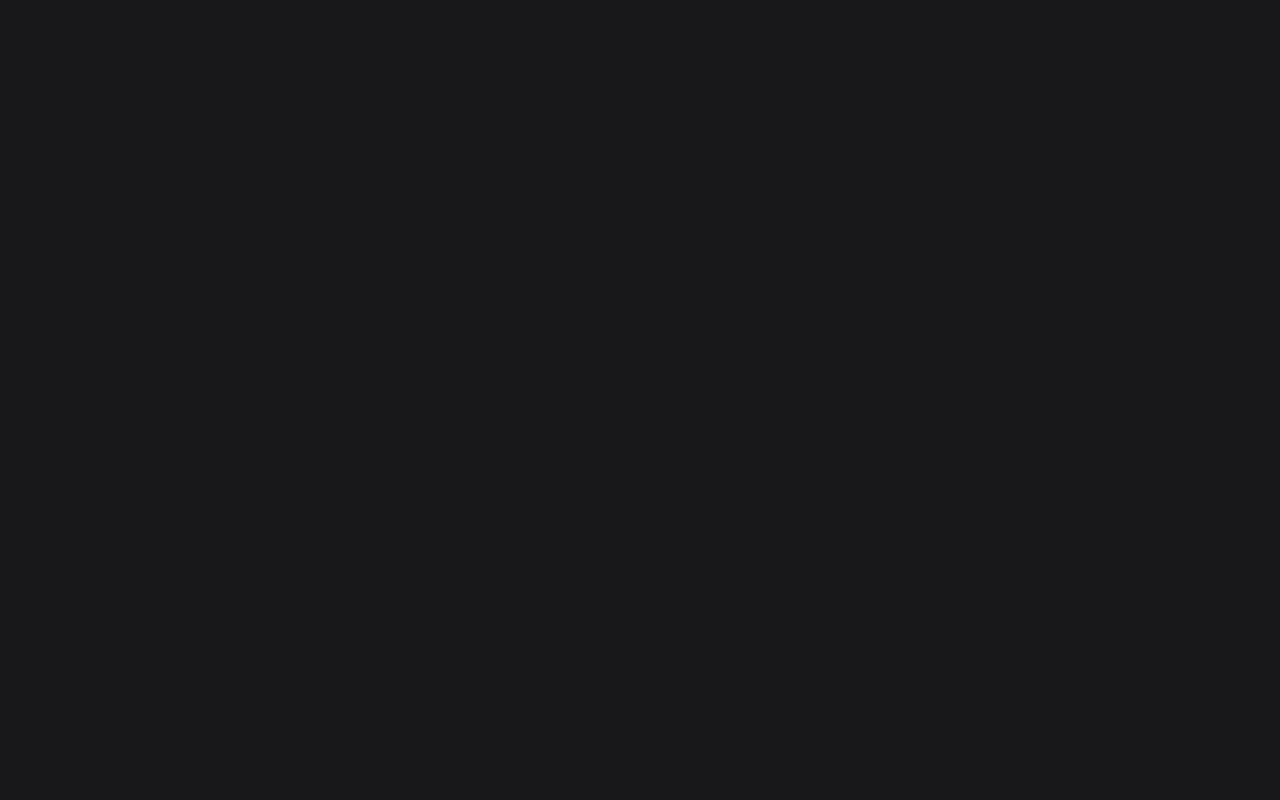
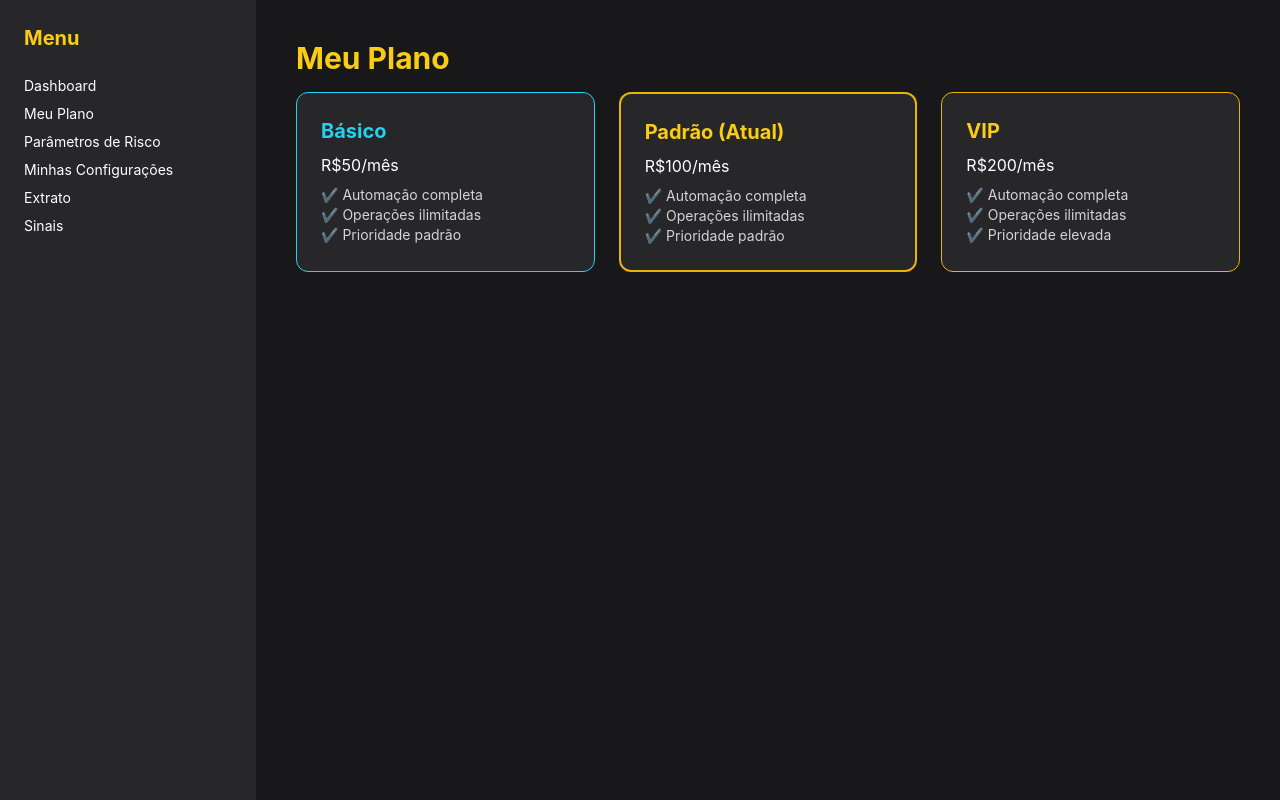
Before and after one commit to coinbitclub/coinbitclub-frontend-premium, a React (Vite) app: page /painel/plano in a window 1280 px wide. Before the commit this address had no page. Built offline with nearby package versions, Linux system fonts and the light colour scheme.

Commit message:
feat: rotas painel do usuário finalizadas

```diff
--- a/src/App.jsx
+++ b/src/App.jsx
@@ -2,14 +2,28 @@ import React from "react";
 import { BrowserRouter as Router, Routes, Route, Navigate } from "react-router-dom";
 import PainelLayout from "./components/PainelLayout";
 import Dashboard from "./pages/painel/Dashboard";
+import Plano from "./pages/painel/Plano";
+import Riscos from "./pages/painel/Riscos";
+import Configuracoes from "./pages/painel/Configuracoes";
+import Extrato from "./pages/painel/Extrato";
+import Sinais from "./pages/painel/Sinais";
 
 export default function App() {
-  const isAuthenticated = true; // substituir por lógica real
+  const isAuthenticated = true; // depois substitua por auth real
+
   return (
     <Router>
       <Routes>
-        <Route path="/painel" element={isAuthenticated ? <PainelLayout /> : <Navigate to="/login" />} >
+        <Route
+          path="/painel"
+          element={isAuthenticated ? <PainelLayout /> : <Navigate to="/login" />}
+        >
           <Route index element={<Dashboard />} />
+          <Route path="plano" element={<Plano />} />
+          <Route path="riscos" element={<Riscos />} />
+          <Route path="configuracoes" element={<Configuracoes />} />
+          <Route path="extrato" element={<Extrato />} />
+          <Route path="sinais" element={<Sinais />} />
         </Route>
       </Routes>
     </Router>
--- a/src/pages/Dashboard.jsx
+++ /dev/null
@@ -1,15 +0,0 @@
-import React from "react";
-
-export default function Dashboard() {
-  return (
-    <div className="p-6 text-white">
-      <h1 className="text-3xl font-bold mb-6">Dashboard</h1>
-      <div className="grid grid-cols-2 md:grid-cols-4 gap-4">
-        <div className="bg-zinc-800 p-4 rounded">🔄 Operações abertas: 3</div>
-        <div className="bg-zinc-800 p-4 rounded">✅ Fechadas hoje: 12</div>
-        <div className="bg-zinc-800 p-4 rounded">📈 Acertos: 87%</div>
-        <div className="bg-zinc-800 p-4 rounded">💰 Lucro acumulado: +23.5%</div>
-      </div>
-    </div>
-  );
-}
--- /dev/null
+++ b/src/pages/painel/Configuracoes.jsx
@@ -0,0 +1,33 @@
+import React from "react";
+
+export default function Configuracoes() {
+  return (
+    <div className="p-6 text-white space-y-8">
+      <h1 className="text-3xl font-bold text-yellow-400 mb-4">Minhas Configurações</h1>
+
+      <div className="grid md:grid-cols-2 gap-4">
+        <input placeholder="Nome completo" className="bg-zinc-700 p-2 rounded" />
+        <input placeholder="E-mail" className="bg-zinc-700 p-2 rounded" />
+        <input placeholder="Telefone" className="bg-zinc-700 p-2 rounded" />
+        <input placeholder="País" className="bg-zinc-700 p-2 rounded" />
+      </div>
+
+      <div className="bg-zinc-800 p-4 rounded space-y-4">
+        <h2 className="text-lg font-bold text-yellow-400">Dados Bancários / PIX</h2>
+        <input placeholder="Chave PIX" className="w-full p-2 rounded bg-zinc-700" />
+        <input placeholder="Banco" className="w-full p-2 rounded bg-zinc-700" />
+        <input placeholder="Conta" className="w-full p-2 rounded bg-zinc-700" />
+      </div>
+
+      <div className="bg-zinc-800 p-4 rounded space-y-4">
+        <h2 className="text-lg font-bold text-yellow-400">Chaves API - Exchanges</h2>
+        <div className="grid md:grid-cols-2 gap-4">
+          <input placeholder="Bybit Testnet - API Key" className="p-2 rounded bg-zinc-700" />
+          <input placeholder="Bybit Testnet - Secret" className="p-2 rounded bg-zinc-700" />
+          <input placeholder="Binance Testnet - API Key" className="p-2 rounded bg-zinc-700" />
+          <input placeholder="Binance Produção - API Key" className="p-2 rounded bg-zinc-700" />
+        </div>
+      </div>
+    </div>
+  );
+}
--- /dev/null
+++ b/src/pages/painel/Extrato.jsx
@@ -0,0 +1,33 @@
+import React from "react";
+
+export default function Extrato() {
+  return (
+    <div className="p-6 text-white">
+      <h1 className="text-3xl font-bold text-yellow-400 mb-4">Extrato Financeiro</h1>
+      <table className="w-full text-sm text-left bg-zinc-800 rounded">
+        <thead className="text-zinc-300 border-b border-zinc-700">
+          <tr>
+            <th className="p-3">Data</th>
+            <th className="p-3">Tipo</th>
+            <th className="p-3">Valor</th>
+            <th className="p-3">Status</th>
+          </tr>
+        </thead>
+        <tbody>
+          <tr className="border-b border-zinc-700">
+            <td className="p-3">04/07/2025</td>
+            <td className="p-3">Comissão</td>
+            <td className="p-3">R$ 90,00</td>
+            <td className="p-3 text-green-400">Confirmado</td>
+          </tr>
+          <tr>
+            <td className="p-3">03/07/2025</td>
+            <td className="p-3">Saque</td>
+            <td className="p-3">R$ 200,00</td>
+            <td className="p-3 text-yellow-400">Pendente</td>
+          </tr>
+        </tbody>
+      </table>
+    </div>
+  );
+}
--- /dev/null
+++ b/src/pages/painel/Plano.jsx
@@ -0,0 +1,38 @@
+import React from "react";
+
+export default function Plano() {
+  return (
+    <div className="p-6 text-white">
+      <h1 className="text-3xl font-bold text-yellow-400 mb-4">Meu Plano</h1>
+      <div className="grid md:grid-cols-3 gap-6">
+        <div className="bg-zinc-800 p-6 rounded-xl border border-cyan-400">
+          <h2 className="text-xl font-bold text-cyan-400 mb-2">Básico</h2>
+          <p>R$50/mês</p>
+          <ul className="text-sm text-zinc-300 mt-2">
+            <li>✔️ Automação completa</li>
+            <li>✔️ Operações ilimitadas</li>
+            <li>✔️ Prioridade padrão</li>
+          </ul>
+        </div>
+        <div className="bg-zinc-800 p-6 rounded-xl border-2 border-yellow-500">
+          <h2 className="text-xl font-bold text-yellow-400 mb-2">Padrão (Atual)</h2>
+          <p>R$100/mês</p>
+          <ul className="text-sm text-zinc-300 mt-2">
+            <li>✔️ Automação completa</li>
+            <li>✔️ Operações ilimitadas</li>
+            <li>✔️ Prioridade padrão</li>
+          </ul>
+        </div>
+        <div className="bg-zinc-800 p-6 rounded-xl border border-yellow-500">
+          <h2 className="text-xl font-bold text-yellow-400 mb-2">VIP</h2>
+          <p>R$200/mês</p>
+          <ul className="text-sm text-zinc-300 mt-2">
+            <li>✔️ Automação completa</li>
+            <li>✔️ Operações ilimitadas</li>
+            <li>✔️ Prioridade elevada</li>
+          </ul>
+        </div>
+      </div>
+    </div>
+  );
+}
--- /dev/null
+++ b/src/pages/painel/Riscos.jsx
@@ -0,0 +1,24 @@
+import React from "react";
+
+export default function Riscos() {
+  return (
+    <div className="p-6 text-white max-w-2xl mx-auto">
+      <h1 className="text-3xl font-bold text-yellow-400 mb-6">Parâmetros de Risco</h1>
+      <div className="bg-zinc-800 p-4 rounded mb-4">
+        <h2 className="text-lg font-semibold text-cyan-400 mb-2">Padrão do Sistema</h2>
+        <p>Alavancagem: 3x</p>
+        <p>Capital por ordem: 5%</p>
+        <p>Stop loss máximo: 10%</p>
+      </div>
+      <div className="bg-zinc-800 p-4 rounded">
+        <h2 className="text-lg font-semibold text-yellow-400 mb-2">Seus Parâmetros</h2>
+        <form className="space-y-4">
+          <input className="w-full p-2 rounded bg-zinc-700" placeholder="Alavancagem" />
+          <input className="w-full p-2 rounded bg-zinc-700" placeholder="Capital por ordem (%)" />
+          <input className="w-full p-2 rounded bg-zinc-700" placeholder="Stop loss máximo (%)" />
+          <button type="submit" className="w-full bg-yellow-500 text-black py-2 rounded font-semibold">Salvar Minhas Configurações</button>
+        </form>
+      </div>
+    </div>
+  );
+}
--- /dev/null
+++ b/src/pages/painel/Sinais.jsx
@@ -0,0 +1,33 @@
+import React from "react";
+
+export default function Sinais() {
+  return (
+    <div className="p-6 text-white">
+      <h1 className="text-3xl font-bold text-yellow-400 mb-4">Sinais Recebidos</h1>
+      <table className="w-full text-sm text-left bg-zinc-800 rounded">
+        <thead className="text-zinc-300 border-b border-zinc-700">
+          <tr>
+            <th className="p-3">Data/Hora</th>
+            <th className="p-3">Origem</th>
+            <th className="p-3">Par</th>
+            <th className="p-3">Direção</th>
+          </tr>
+        </thead>
+        <tbody>
+          <tr>
+            <td className="p-3">04/07 10:40</td>
+            <td className="p-3">TradingView</td>
+            <td className="p-3">BTC/USDT</td>
+            <td className="p-3 text-green-400">LONG</td>
+          </tr>
+          <tr>
+            <td className="p-3">04/07 10:35</td>
+            <td className="p-3">CoinStats</td>
+            <td className="p-3">ETH/USDT</td>
+            <td className="p-3 text-red-400">SHORT</td>
+          </tr>
+        </tbody>
+      </table>
+    </div>
+  );
+}
```
Also changed, not shown: 5 other files (tests, documents, lock files or other folders).
